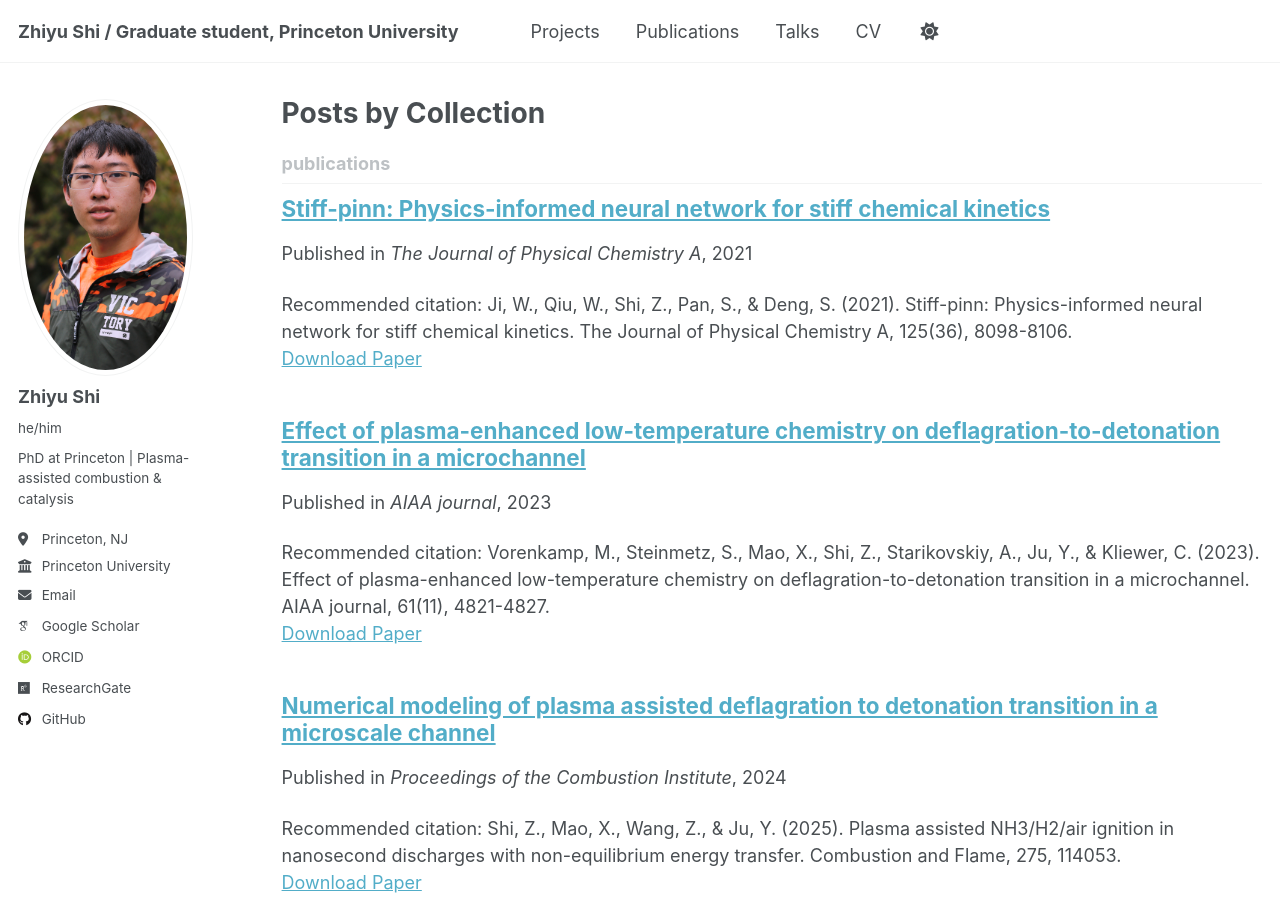
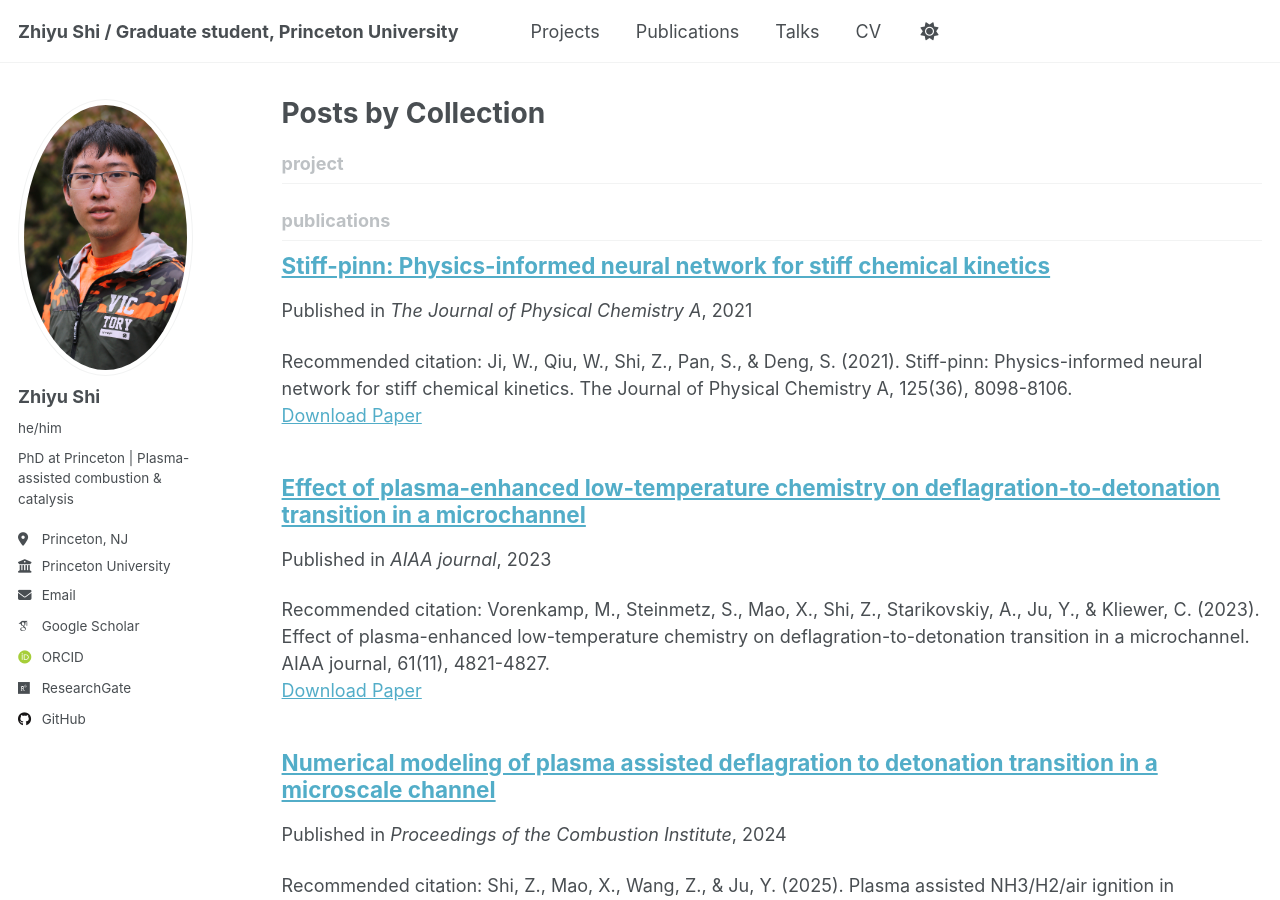
Before and after one commit to Zhi-yu-Shi/zhi-yu-shi.github.io, a Jekyll site: the page built from _pages/collection-archive.html, in a window 1280 px wide and 900 px high. Built offline with Jekyll 4.4.1, drawn with Linux system fonts in a browser that asks for light colours; some web fonts are replaced; a script that is not in the unit is left out.

Commit message:
Update _config.yml

```diff
--- a/_config.yml
+++ b/_config.yml
@@ -195,6 +195,9 @@ collections:
 #  teaching:
 #    output    : true
 #    permalink : /:collection/:path/
+  project:
+    output: true
+    permalink : /:collection/:path/
   publications:
     output    : true
     permalink : /:collection/:path/
@@ -216,6 +219,15 @@ defaults:
     values:
       layout         : single
       author_profile : true
+
+  - scope:
+      path: ""
+      type: project
+    values:
+      layout: single
+      author_profile: true
+      share: true
+      comments: false
 
   - scope:
       path: ""
```
